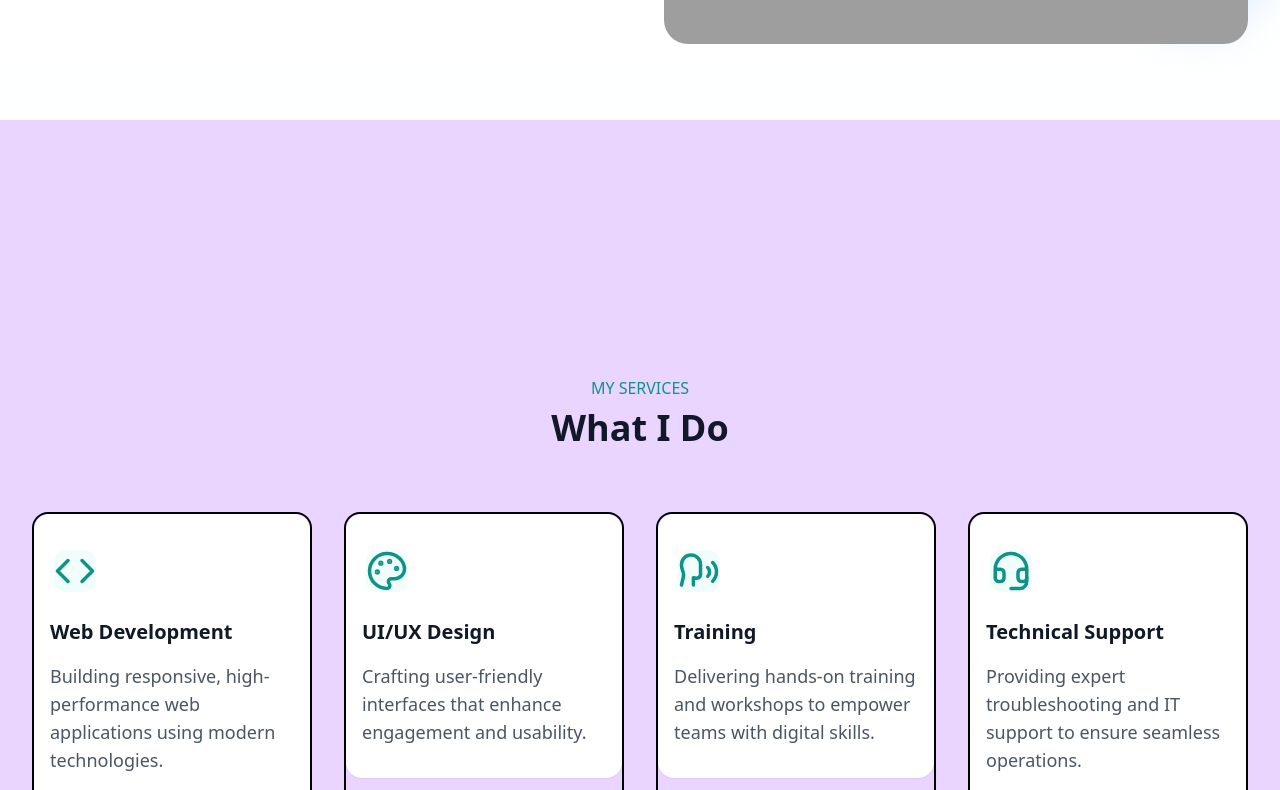
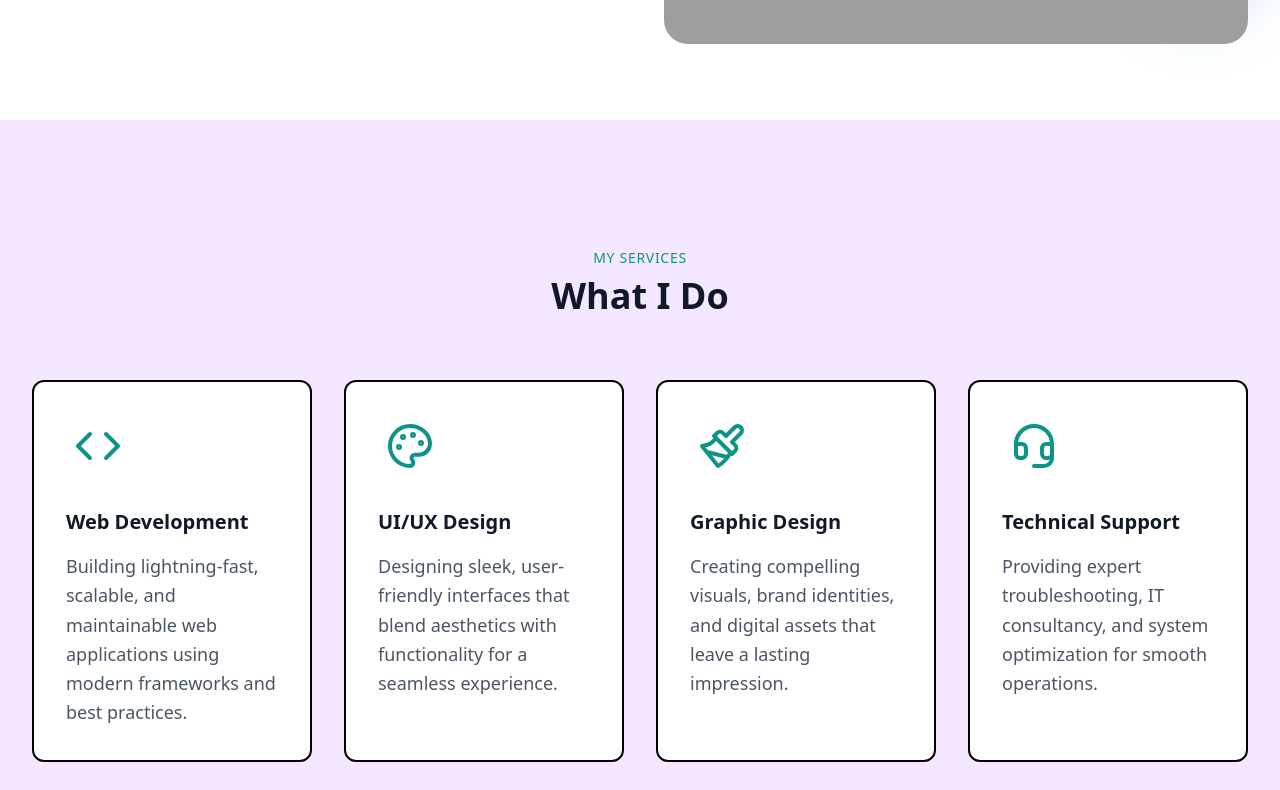
Before and after one commit to kevimuri24/kevin-portfolio, a React (Vite) app: page / in a window 1280 px wide. Shown: the part 680-1470 px from the top of the page. Built offline with nearby package versions, Linux system fonts and the light colour scheme; grey boxes are pictures that could not be loaded.

Commit message:
Updated Navbar

```diff
--- a/src/components/layout/Navbar.jsx
+++ b/src/components/layout/Navbar.jsx
@@ -16,19 +16,19 @@ const Navbar = () => {
   const socialLinks = [
     {
       icon: 'ri:github-fill',
-      href: '#',
+      href: 'https://github.com/kevimuri24',
       color: 'text-gray-900 hover:text-gray-400',
       name: 'GitHub'
     },
     {
       icon: 'ri:linkedin-fill',
-      href: '#',
+      href: 'https://www.linkedin.com/in/kevinmuriukikarimi/',
       color: 'text-gray-600 hover:text-blue-600',
       name: 'LinkedIn'
     },
     {
       icon: 'ri:instagram-line',
-      href: '#',
+      href: 'https://www.instagram.com/kevinmuri23/',
       color: 'text-gray-600 hover:text-[#E4405F]',
       name: 'Instagram'
     }
--- a/src/components/sections/Services.jsx
+++ b/src/components/sections/Services.jsx
@@ -1,53 +1,52 @@
 import React from 'react';
-import { Code, Palette, Headset, Speech } from 'lucide-react';
+import { Code, Palette, Paintbrush, Headset } from 'lucide-react';
 
 const ServiceCard = ({ icon: Icon, title, description }) => (
-  <div className="group py-4 bg-white rounded-2xl shadow-sm hover:shadow-md transition-all duration-300">
-    <div className="m-5 inline-block bg-teal-50 rounded-xl text-teal-600 group-hover:bg-teal-600 group-hover:text-white transition-colors">
-      <Icon size={42} />
+  <div className="group p-8 bg-white rounded-xl border-2 border-black hover:shadow-lg transition-all duration-300">
+    <div className="mb-6 inline-block p-2 rounded-xl text-teal-600 group-hover:bg-teal-600 group-hover:text-white transition-colors">
+      <Icon className="w-12 h-12" />
     </div>
-    <h3 className="mx-4 text-xl font-semibold text-gray-900">{title}</h3>
-    <p className="m-0 p-4 text-lg text-gray-600">{description}</p>
+    <h3 className="mb-4 text-xl font-semibold text-gray-900">{title}</h3>
+    <p className="text-gray-600 text-lg leading-relaxed">{description}</p>
   </div>
 );
 
 const Services = () => {
   const services = [
     {
-      title: 'Web Development',
-      description: 'Building responsive, high-performance web applications using modern technologies.',
+      title: "Web Development",
+      description: "Building lightning-fast, scalable, and maintainable web applications using modern frameworks and best practices.",
       icon: Code
+
     },
     {
-      title: 'UI/UX Design',
-      description: 'Crafting user-friendly interfaces that enhance engagement and usability.',
+      title: "UI/UX Design",
+      description: "Designing sleek, user-friendly interfaces that blend aesthetics with functionality for a seamless experience.",
       icon: Palette
     },
     {
-      title: 'Training',
-      description: 'Delivering hands-on training and workshops to empower teams with digital skills.',
-      icon: Speech
+      title: "Graphic Design",
+      description: "Creating compelling visuals, brand identities, and digital assets that leave a lasting impression.",
+      icon: Paintbrush
     },
     {
-      title: 'Technical Support',
-      description: 'Providing expert troubleshooting and IT support to ensure seamless operations.',
+      title: "Technical Support",
+      description: "Providing expert troubleshooting, IT consultancy, and system optimization for smooth operations.",
       icon: Headset
     }
   ];
 
   return (
-    <section id="services" className="py-64 bg-purple-200">
+    <section id="services" className="py-32 bg-purple-100">
       <div className="max-w-7xl mx-auto px-4 sm:px-6 lg:px-8">
-        <div className="text-center max-w-2xl mx-auto mb-16">
-          <p className="text-md font-medium text-teal-600 mb-2">MY SERVICES</p>
+        <div className="text-center mb-16">
+          <p className="text-sm uppercase tracking-wider text-teal-600 mb-2">MY SERVICES</p>
           <h2 className="text-4xl font-bold text-gray-900">What I Do</h2>
         </div>
 
         <div className="grid grid-cols-1 md:grid-cols-2 lg:grid-cols-4 gap-8">
           {services.map((service, index) => (
-            <div key={index} className="border-2 border-black rounded-2xl">
-              <ServiceCard {...service} />
-            </div>
+            <ServiceCard key={index} {...service} />
           ))}
         </div>
       </div>
```
